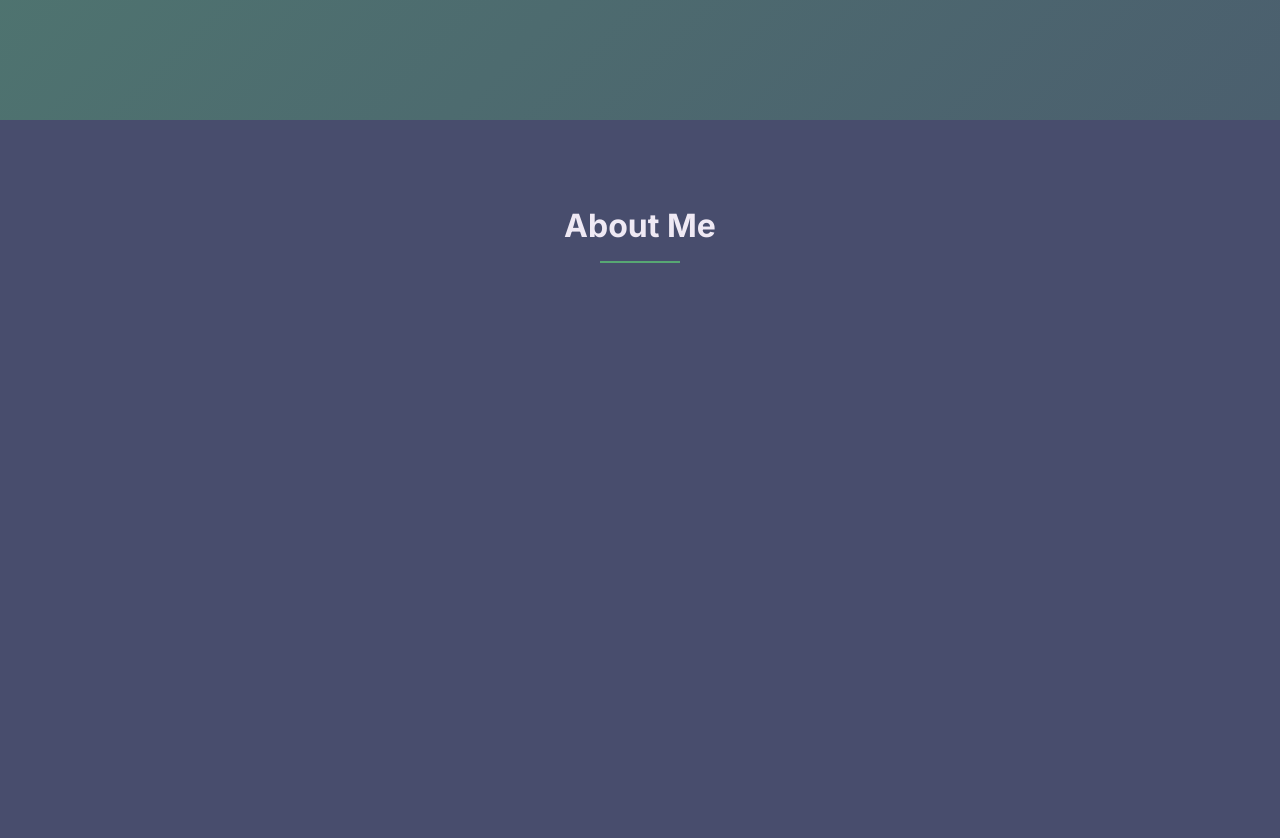
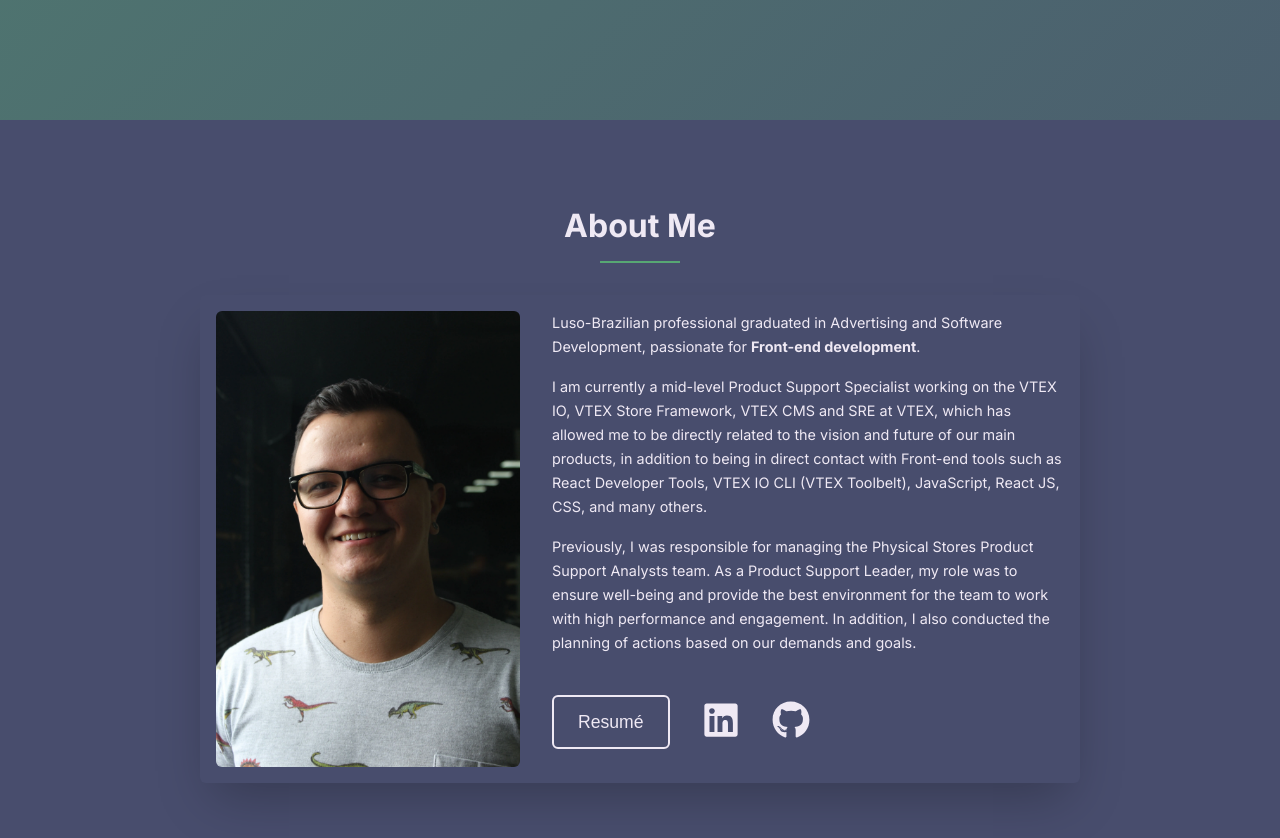
Before and after one commit to kdumagalhaes/hellocarlos, a React (Vite) app: page / in a window 1280 px wide. Shown: the part 680-1518 px from the top of the page. Built offline with nearby package versions, Linux system fonts and the light colour scheme.

Commit message:
Add AboutMe section

```diff
--- a/package.json
+++ b/package.json
@@ -12,6 +12,7 @@
   "dependencies": {
     "react": "^18.2.0",
     "react-dom": "^18.2.0",
+    "react-icons": "^4.4.0",
     "styled-components": "^5.3.5"
   },
   "devDependencies": {
--- a/src/components/AboutMe/AboutMe.tsx
+++ b/src/components/AboutMe/AboutMe.tsx
@@ -1,10 +1,50 @@
-import { SectionTitle } from "../SectionTitle/SectionTitle";
-import { Container } from "./styles";
+import { SectionTitle } from '../SectionTitle/SectionTitle'
+import { Container, Bio } from './styles'
+
+// assets
+import ProfilePicture from '../../assets/images/profile-pic.webp'
+import { Button } from '../Button/Button'
+import {FaLinkedin, FaGithub} from 'react-icons/fa'
 
 export function AboutMe() {
-    return (
-        <Container>
-            <SectionTitle text="About Me" />
-        </Container>
-    )
+  return (
+    <Container>
+      <SectionTitle text="About Me" />
+      <Bio>
+        <img
+          className="profile-pic"
+          src={ProfilePicture}
+          alt="carlos pereira's picture"
+        />
+        <div className="wrapper">
+          <p className="paragraph">
+            Luso-Brazilian professional graduated in Advertising and
+            Software Development, passionate for <strong>Front-end development</strong>.
+          </p>
+          <p className="paragraph">
+            I am currently a mid-level Product Support Specialist working on the
+            VTEX IO, VTEX Store Framework, VTEX CMS and SRE at VTEX, which has allowed me to be directly
+            related to the vision and future of our main products, in addition
+            to being in direct contact with Front-end tools such as React Developer Tools, VTEX IO CLI (VTEX Toolbelt), JavaScript, React JS,
+            CSS, and many others.
+          </p>
+          <p className="paragraph">
+            Previously, I was responsible for managing the Physical Stores
+            Product Support Analysts team. As a Product Support Leader, my role
+            was to ensure well-being and provide the best environment for the
+            team to work with high performance and engagement. In addition, I
+            also conducted the planning of actions based on our demands and
+            goals.
+          </p>
+          <div className="resume-social">
+            <Button text="Resumé" />
+            <ul>
+                <li><a href="https://www.linkedin.com/in/kdumagalhaes/" target='_blank'><FaLinkedin size={38} color='#EFE9F4' /></a></li>
+                <li><a href="https://github.com/kdumagalhaes" target='_blank'><FaGithub size={38} color='#EFE9F4' /></a></li>
+            </ul>
+          </div>
+        </div>
+      </Bio>
+    </Container>
+  )
 }
--- a/src/components/AboutMe/styles.ts
+++ b/src/components/AboutMe/styles.ts
@@ -1,6 +1,53 @@
-import styled from "styled-components";
+import styled from 'styled-components'
 
 export const Container = styled.main`
   height: 100vh;
   padding-top: 4.4rem;
+
+  @media (max-width: 480px) {
+    padding: 1.1rem 0;
+  }
 `
+
+export const Bio = styled.div`
+border-radius: 6px;
+padding: 1rem;
+margin: 1rem auto;
+max-width: 55rem;
+  display: flex;
+  gap: 2rem;
+  box-shadow: 0 25px 50px -12px rgb(0 0 0 / 0.25);
+
+  .paragraph {
+    line-height: 1.5rem;
+    margin-bottom: 1rem;
+    font-size: 0.9rem;
+  }
+
+  .profile-pic {
+    max-width: 19rem;
+    max-height: 28.5rem;
+    border-radius: 6px;
+  }
+
+  .resume-social {
+    margin-top: 2.5rem;
+    display: flex;
+    align-items: center;
+    gap: 2rem;
+
+    ul {
+      display: flex;
+      gap: 2rem;
+    }
+  }
+
+  @media (max-width: 480px) {
+    flex-direction: column;
+
+    .profile-pic {
+      max-width: 100%;
+      max-height: 100%;
+    }
+  }
+`
--- a/src/components/Header/styles.ts
+++ b/src/components/Header/styles.ts
@@ -6,7 +6,8 @@ export const Container = styled.div`
   position: fixed;
   top: 0;
   width: 100%;
-`
+  box-shadow: 0 4px 6px -1px rgb(0 0 0 / 0.1), 0 2px 4px -2px rgb(0 0 0 / 0.1);
+  `
 
 export const Header = styled.header`
   max-width: 70rem;
--- a/src/components/SectionTitle/SectionTitle.tsx
+++ b/src/components/SectionTitle/SectionTitle.tsx
@@ -1,10 +1,10 @@
-import {Bar, Container, Title} from './styles'
+import { Bar, Container, Title } from './styles'
 
 interface SectionTitleProps {
   text: string
 }
 
-export function SectionTitle({text}: SectionTitleProps) {
+export function SectionTitle({ text }: SectionTitleProps) {
   return (
     <Container>
       <Title>{text}</Title>
--- a/src/components/SectionTitle/styles.ts
+++ b/src/components/SectionTitle/styles.ts
@@ -1,4 +1,4 @@
-import styled from "styled-components";
+import styled from 'styled-components'
 
 export const Container = styled.div`
   display: flex;
@@ -19,5 +19,5 @@ export const Bar = styled.span`
   margin-top: 1rem;
   width: 5rem;
   height: 2px;
-    background-color: ${props => props.theme['forest-green']};
+  background-color: ${(props) => props.theme['forest-green']};
 `
```
Also changed, not shown: 1 other file (tests, documents, lock files or other folders). Lines whose indentation alone changed are shown as unchanged.
